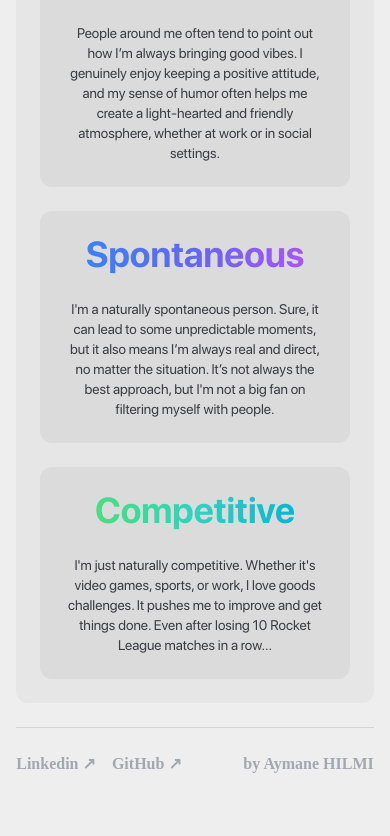
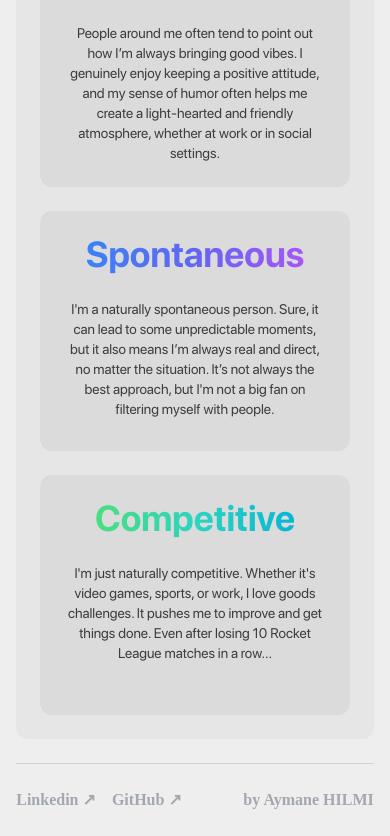
Before and after one commit to AymaneHilmi/MyPortfolio, a React (Create React App) app: page /About in a window 390 px wide. Shown: the part 2250-3086 px from the top of the page. Before the commit the page ends 3050 px from the top, so only its background shows below. Built offline with nearby package versions, Linux system fonts and the light colour scheme; a web font is replaced by a local one.

Commit message:
fixing about bug

```diff
--- a/src/App.js
+++ b/src/App.js
@@ -12,6 +12,7 @@ import SaintGobainScreen from './Screens/SaintGobainScreen';
 import CvScreen from './Screens/CvScreen';
 
 function App() {
+  console.log("Common you can do better, this easter-eag is easy ! But you find it, Let me know it in my Linkedin post")
   const [isOpen, setIsOpen] = useState(false);
   const [loading, setLoading] = useState(true); // État de chargement
   const navbarRef = useRef(null);
--- a/src/Screens/AboutScreen.js
+++ b/src/Screens/AboutScreen.js
@@ -44,7 +44,7 @@ export default function AboutScreen() {
                     <h1 className="text-base font-bold mt-6 w-full" style={{ fontFamily: 'SFULTRALIGHT', color: '#a3a8af' }}>If I had to describe myself in three words, I would choose these three :</h1>
                 </div>
                 <div className="flex flex-col lg:flex-row items-center lg:items-start justify-between gap-6 rounded-xl bg-[#e6e6e6] p-6 h-auto">
-                    <div className='w-full lg:w-1/3 min-h-48 h-auto bg-[#DBDBDB] flex flex-col items-center p-6 rounded-xl transition-transform transform lg:hover:scale-105 lg:hover:shadow-lg'>
+                    <div className='w-full lg:w-1/3 min-h-60 h-auto bg-[#DBDBDB] flex flex-col items-center p-6 rounded-xl transition-transform transform lg:hover:scale-105 lg:hover:shadow-lg'>
                         <h1 style={{ fontFamily: 'SFBOLD' }} className='text-4xl mb-6 bg-gradient-to-r from-pink-500 via-red-500 to-yellow-500 bg-clip-text text-transparent'>Smiling</h1>
                         <h1 style={{ fontFamily: 'SFREGULAR', color: '#3b3d41' }} className='text-sm text-center'>
                             People around me often tend to point out how I’m always bringing good vibes. I genuinely enjoy keeping a
@@ -52,7 +52,7 @@ export default function AboutScreen() {
                             whether at work or in social settings.
                         </h1>
                     </div>
-                    <div className='w-full lg:w-1/3 min-h-48 h-auto bg-[#DBDBDB] flex flex-col items-center p-6 rounded-xl transition-transform transform lg:hover:scale-105 lg:hover:shadow-lg'>
+                    <div className='w-full lg:w-1/3 min-h-60 h-auto bg-[#DBDBDB] flex flex-col items-center p-6 rounded-xl transition-transform transform lg:hover:scale-105 lg:hover:shadow-lg'>
                         <h1 style={{ fontFamily: 'SFBOLD' }} className='text-4xl mb-6 bg-gradient-to-r from-blue-500 via-indigo-500 to-purple-500 bg-clip-text text-transparent'>Spontaneous</h1>
                         <h1 style={{ fontFamily: 'SFREGULAR', color: '#3b3d41' }} className='text-sm text-center'>
                             I'm a naturally spontaneous person. Sure, it can lead to some unpredictable moments, but it
@@ -60,7 +60,7 @@ export default function AboutScreen() {
                             best approach, but I'm not a big fan on filtering myself with people.
                         </h1>
                     </div>
-                    <div className='w-full lg:w-1/3 min-h-48 h-auto bg-[#DBDBDB] flex flex-col items-center p-6 rounded-xl transition-transform transform lg:hover:scale-105 lg:hover:shadow-lg'>
+                    <div className='w-full lg:w-1/3 min-h-60 h-auto bg-[#DBDBDB] flex flex-col items-center p-6 rounded-xl transition-transform transform lg:hover:scale-105 lg:hover:shadow-lg'>
                         <h1 style={{ fontFamily: 'SFBOLD' }} className='text-4xl mb-6 bg-gradient-to-r from-green-400 via-teal-400 to-cyan-500 bg-clip-text text-transparent'>Competitive</h1>
                         <h1 style={{ fontFamily: 'SFREGULAR', color: '#3b3d41' }} className='text-sm text-center'>
                             I'm just naturally competitive. Whether it's video games, sports, or work, I love goods challenges.
```
